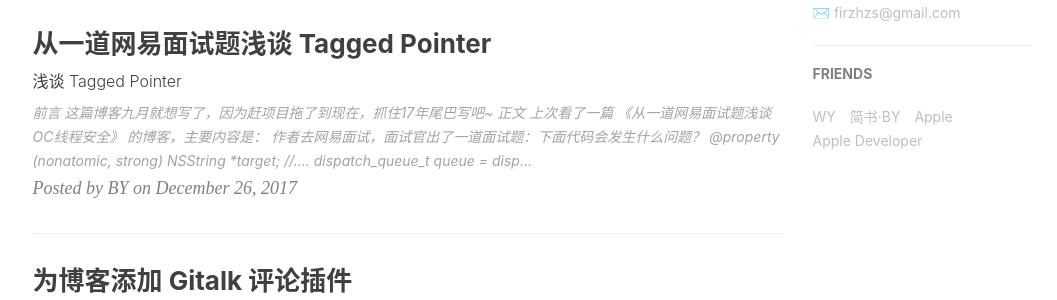
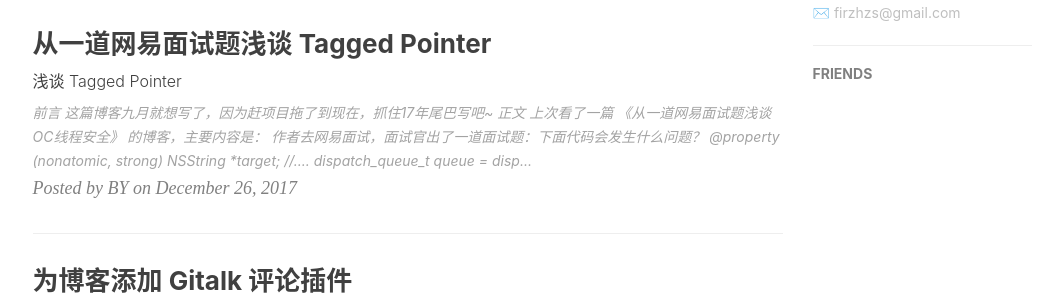
Before and after one commit to JacksonZheng/JacksonZheng.github.io, a Jekyll site: the page built from index.html, in a window 1280 px wide and 900 px high, scrolled down 978 px. Shown: the part 152-452 px from the top of the window, without its empty margins (135-1192 px from the left). Built offline with Jekyll 4.4.1, drawn with Linux system fonts in a browser that asks for light colours; nearby versions of some CDN libraries; the list of posts is cut into pages by our own code; comment, search, counter and statistics services are not loaded.

```diff
--- a/_config.yml
+++ b/_config.yml
@@ -97,18 +97,4 @@ service-worker: true
 
 
 # Friends
-friends: [
-    {
-        title: "WY",
-        href: "http://zhengwuyang.com"
-    },{
-        title: "简书·BY",
-        href: "http://www.jianshu.com/u/e71990ada2fd"
-    },{
-        title: "Apple",
-        href: "https://apple.com"
-    },{
-        title: "Apple Developer",
-        href: "https://developer.apple.com/"
-    }
-]
+friends: []
```
